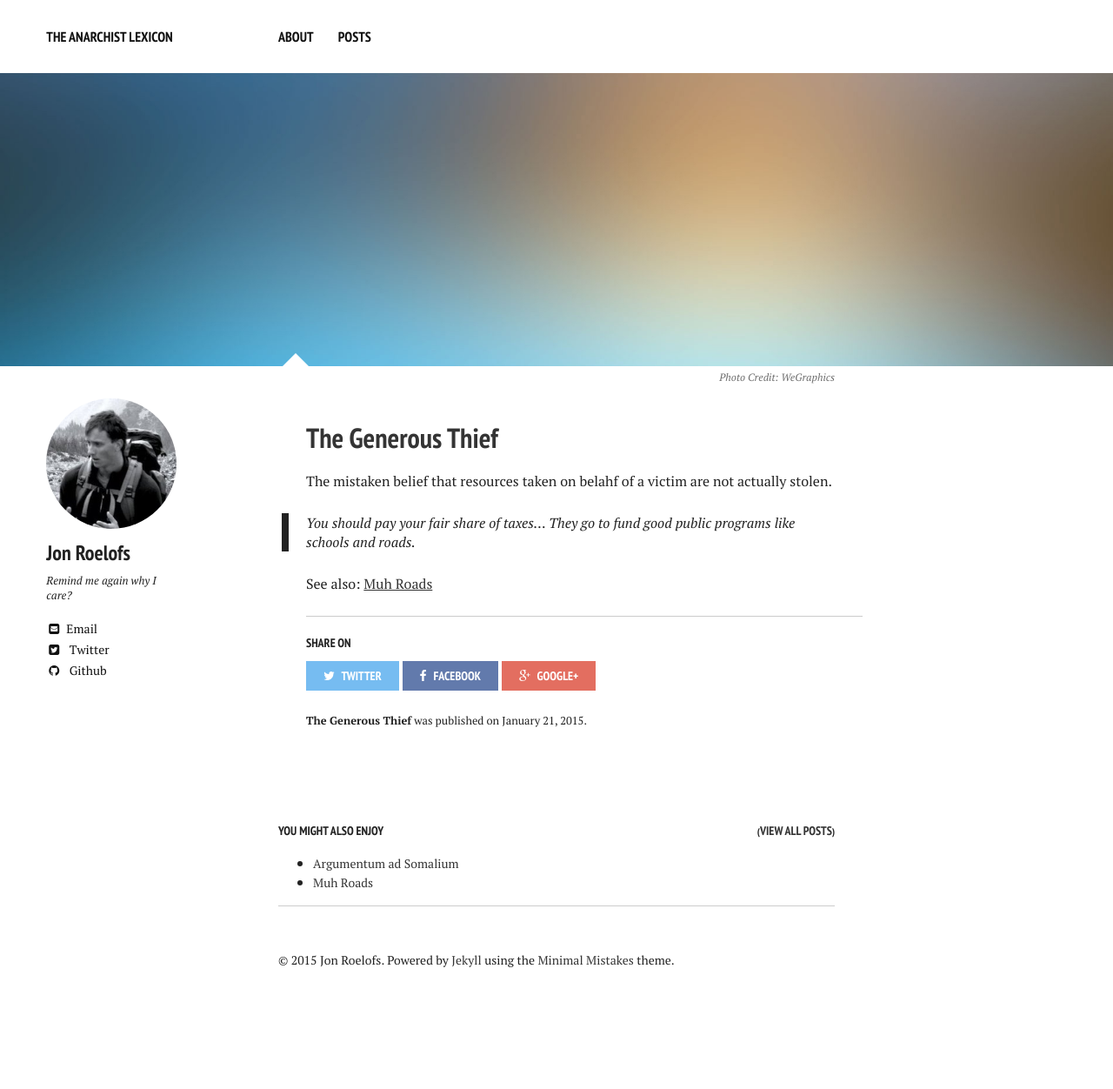
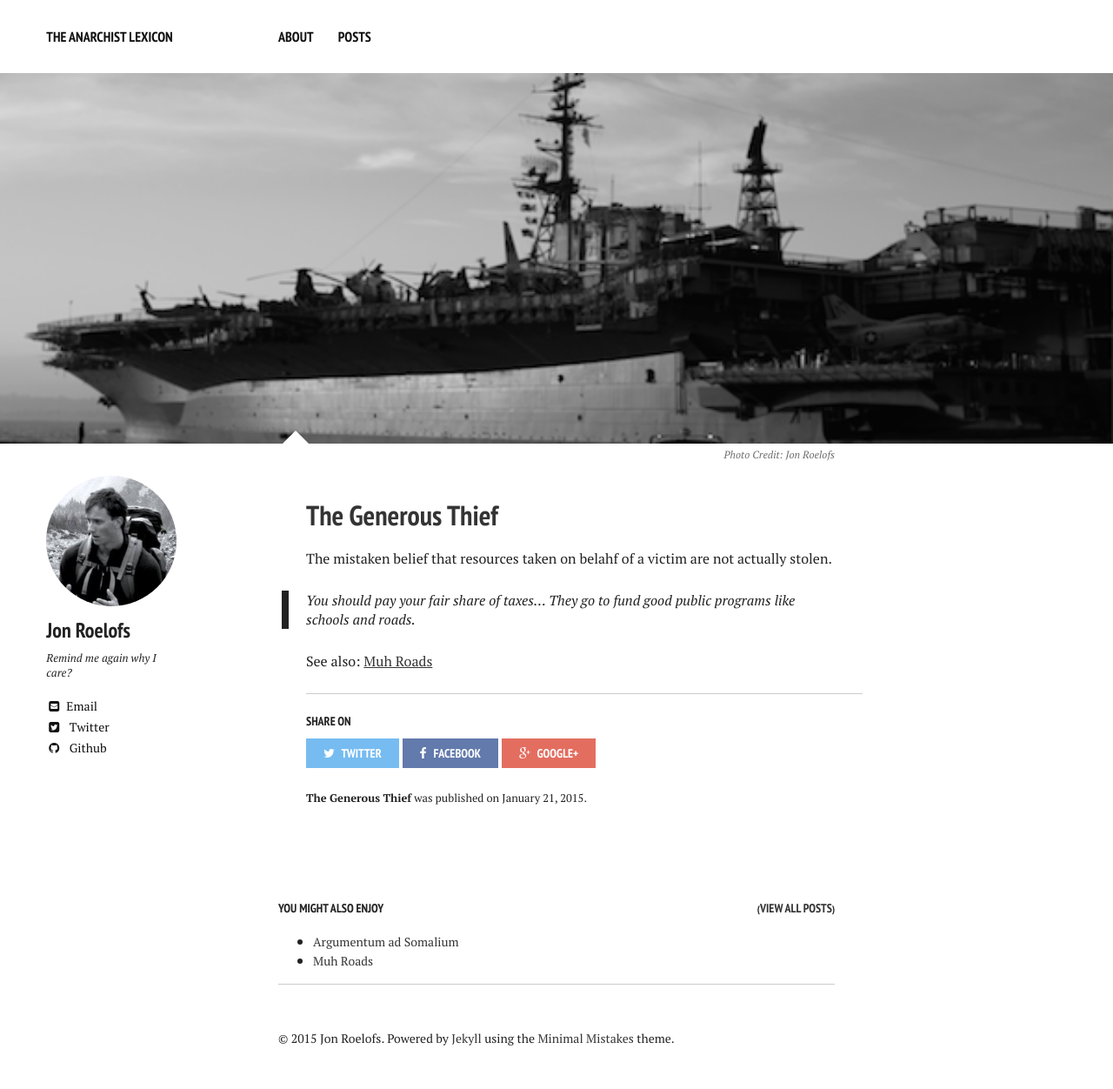
Before and after one commit to anarchistlexicon/anarchistlexicon.github.io, a Jekyll site: the page built from _posts/2015-01-21-generous-theif.md, in a window 1280 px wide. Shown: the whole page at 87% size. Built offline with Jekyll 4.4.1, drawn with Linux system fonts in a browser that asks for light colours; nearby versions of some CDN libraries; before the commit the page ends 1162 px from its top, so only the background shows below that.

Commit message:
Add a few more photos

```diff
--- a/_posts/2015-01-21-generous-theif.md
+++ b/_posts/2015-01-21-generous-theif.md
@@ -6,9 +6,8 @@
 tags: [fallacies taxation]
 comments: true
 image:
-  feature: sample-image-4.jpg
-  credit: WeGraphics
-  creditlink: http://wegraphics.net/downloads/free-ultimate-blurred-background-pack/
+  feature: generous-thief.png
+  credit: Jon Roelofs
 ---
 
 The mistaken belief that resources taken on belahf of a victim are not actually stolen.
```
Also changed, not shown: images/3953273590_704e3899d5_m.jpg (deleted), images/generous-thief.png (added), images/licensure.png (added).
